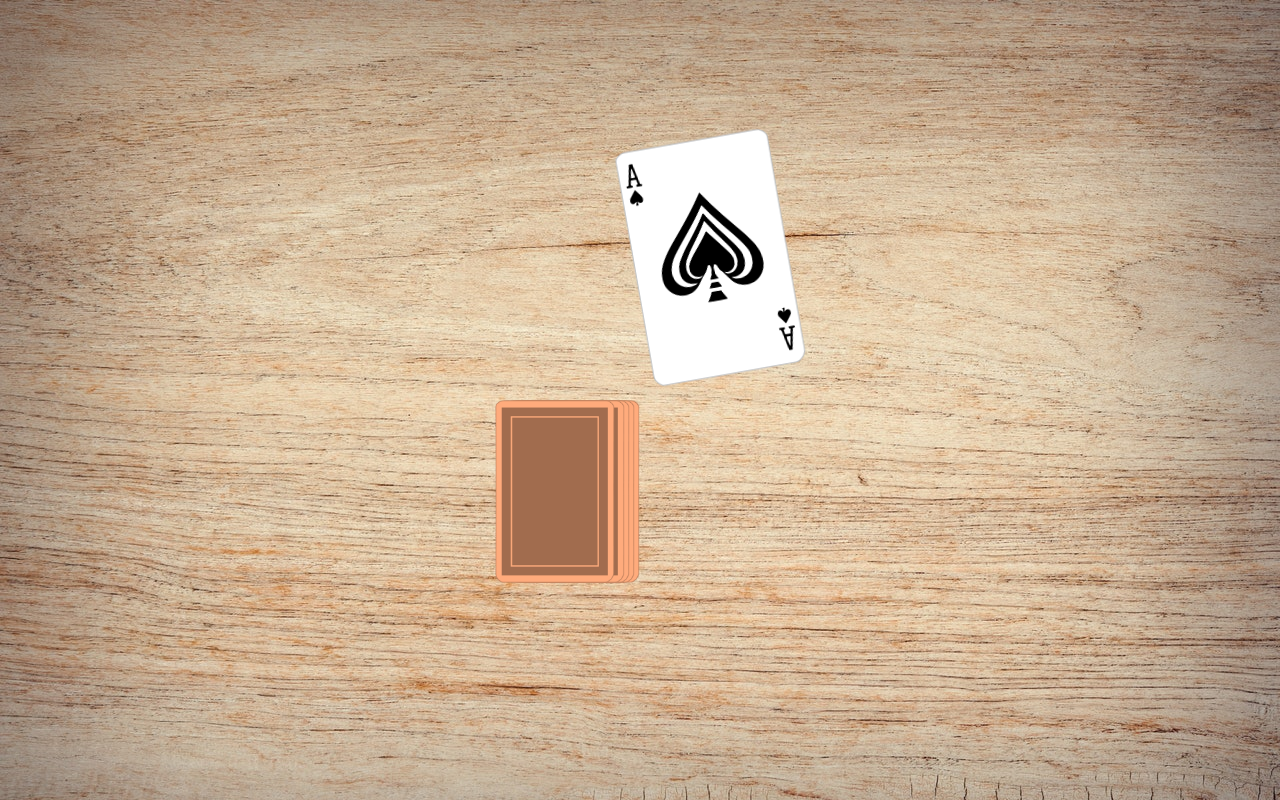
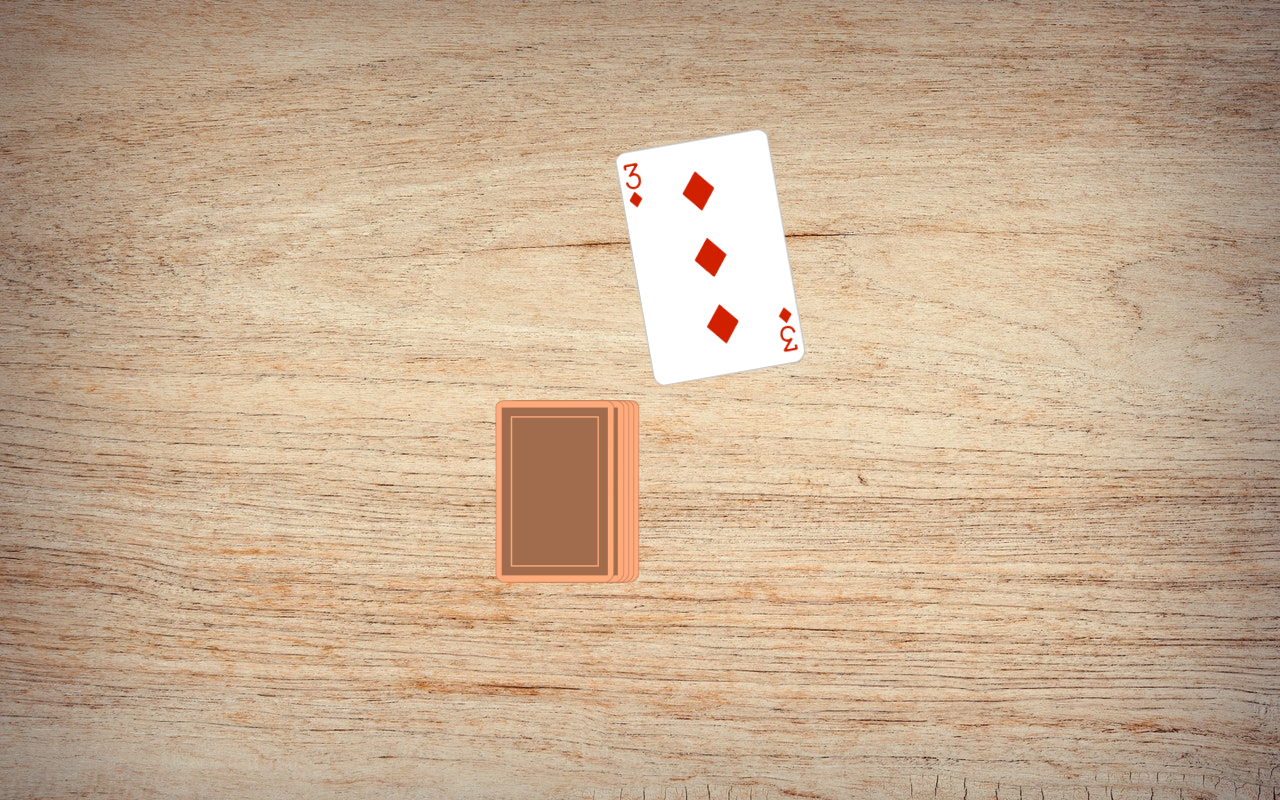
Before and after one commit to AlexanderKiefer77/Ring-of_Fire, an Angular app: page /game in a window 1280 px wide. Both pictures are taken after a click on the picture 555 px from the left and 491 px from the top of the page. Built offline with nearby package versions, Linux system fonts and the light colour scheme.

Commit message:
added function for show a random card then click on stack

```diff
--- a/src/app/game/game.component.html
+++ b/src/app/game/game.component.html
@@ -18,7 +18,8 @@
         <img (click)="takeCard()" class="top-card" style="right: 25px"
             src="./../../assets/img/cards/card_cover.png" alt="">
         <img (click)="takeCard()" *ngIf="pickCardAnimation" class="pick-card" style="right: 25px"
-            src="./../../assets/img/cards/spade_1.png" alt="">
+            src="./../../assets/img/cards/{{ currentCard }}.png" alt="">
+            <!-- anhand der Variablen "currentCard" wird hier die Karte angezeigt, die als letztes aus dem stack genommen wurde -->
 
     </div>
 
--- a/src/app/game/game.component.ts
+++ b/src/app/game/game.component.ts
@@ -12,7 +12,8 @@ import { Game } from '../../models/game';
 })
 export class GameComponent {
   pickCardAnimation = false;
-  game: Game; // ????
+  currentCard?: string = '';
+  game: Game;
 
   constructor() {
     this.game = new Game();
@@ -24,11 +25,13 @@ export class GameComponent {
 
   newGame() {
     this.game = new Game();
-    console.log(this.game);
-
+    // console.log(this.game); // anzeigen des gemischten stack
   }
 
   takeCard() {
+    this.currentCard = this.game.stack.pop(); // nimmt die letzte Karte aus dem stack
+    //console.log(this.currentCard); // anzeigen der letzten Karte, die aus dem stack genommen wurde
+
     this.pickCardAnimation = true;
   }
 
--- a/src/models/game.ts
+++ b/src/models/game.ts
@@ -17,6 +17,8 @@ export class Game { // erstellt ein Object für die Spieldaten
     }
 }
 
+
+// sortiert die Karten im stack zufällig quasi Karten gemischt
 function shuffle(array: string[]): string[] {
     var currentIndex = array.length, temporaryValue, randomIndex;
 
```
